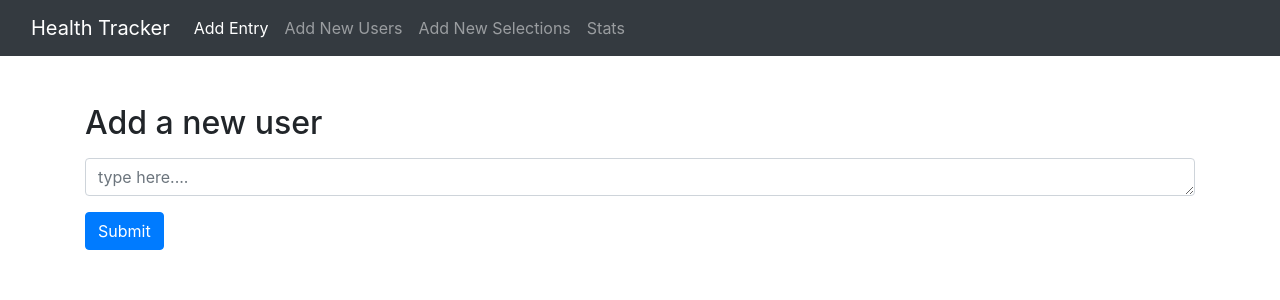
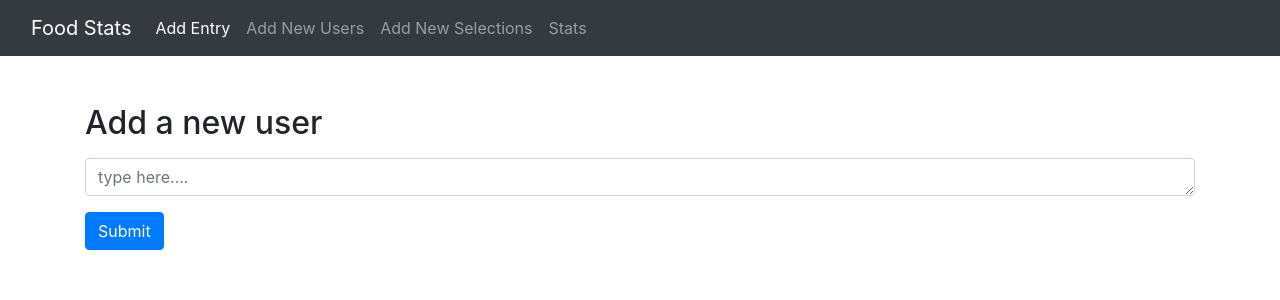
Before and after one commit to Shalkith/healthtracker, a Flask app: page /addnewuser in a window 1280 px wide. Shown: the top 300 px of the page. Run offline with Flask 3, Linux system fonts and the light colour scheme; some libraries are stand-ins or nearby versions.

Commit message:
foodstats rename

```diff
--- a/templates/header.html
+++ b/templates/header.html
@@ -11,7 +11,7 @@
 
 <nav class="navbar navbar-expand-lg navbar-dark bg-dark">
     <div class="container-fluid">
-        <a class="navbar-brand" href="/">Health Tracker</a>
+        <a class="navbar-brand" href="/">Food Stats</a>
         <button class="navbar-toggler" type="button" data-bs-toggle="collapse" data-bs-target="#navbarNav" aria-controls="navbarNav" aria-expanded="false" aria-label="Toggle navigation">
             <span class="navbar-toggler-icon"></span>
         </button>
```
